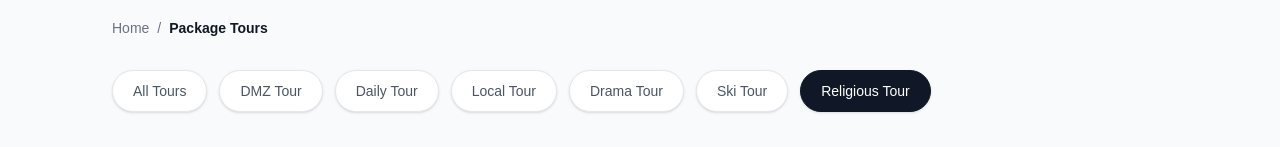
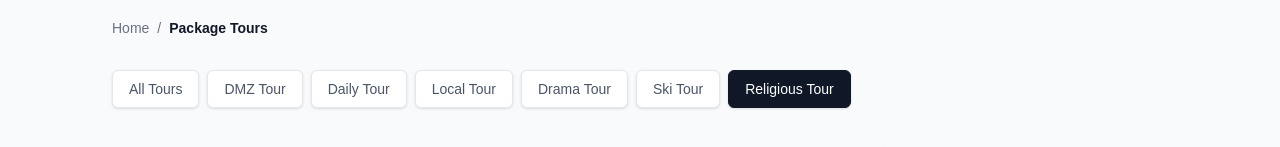
Before and after one commit to hdachan/myseosite, a Next.js app: page /package/religious in a window 1280 px wide. Shown: the part 410-557 px from the top of the page. Built offline with nearby package versions, Linux system fonts and the light colour scheme; grey boxes are pictures that could not be loaded; a web font is replaced by a local one.

Commit message:
20260117 미리보기 이미지 테스트

```diff
--- a/src/app/layout.tsx
+++ b/src/app/layout.tsx
@@ -7,8 +7,9 @@ import FloatingChatButton from "@/components/FloatingChatButton";
 import ScrollToTop from "@/components/ScrollToTop";
 
 export const metadata: Metadata = {
-  // ✅ 실제 도메인 주소 (나중에 꼭 변경!)
-  metadataBase: new URL("https://mysite.com"),
+  // ⭐ [정답] Vercel 임시 주소를 넣으시면 됩니다!
+  // 이제 이미지는 https://myseosite.vercel.app/images/background_v3.png 경로로 제공됩니다.
+  metadataBase: new URL("https://myseosite.vercel.app"),
 
   title: {
     default: "Korea DMZ Tours & Seoul Travel | Seoul City Tour",
@@ -17,6 +18,7 @@ export const metadata: Metadata = {
   description:
     "Seoul departure DMZ tour specialist. One-day course including the 3rd Tunnel, Dora Observatory, and Dorasan Station. Daily departure with lunch and English-speaking guide.",
 
+  // 테스트 중이니 로봇 수집 차단 유지
   robots: {
     index: false,
     follow: false,
@@ -28,7 +30,6 @@ export const metadata: Metadata = {
     canonical: "/",
   },
 
-  // Open Graph (카톡/페북 공유 미리보기)
   openGraph: {
     title: "DMZ Tour from Seoul – Full Day Experience",
     description: "The most complete DMZ tour departing from Seoul.",
@@ -36,6 +37,7 @@ export const metadata: Metadata = {
     url: "/",
     images: [
       {
+        // 실제 작동 경로: https://myseosite.vercel.app/images/background_v3.png
         url: "/images/background_v3.png",
         width: 1200,
         height: 630,
@@ -46,12 +48,10 @@ export const metadata: Metadata = {
     type: "website",
   },
 
-  // Twitter (트위터 미리보기)
   twitter: {
     card: "summary_large_image",
     title: "DMZ Tour from Seoul",
     description: "Explore the Korean Demilitarized Zone.",
-    // ✅ [수정됨] 여기도 똑같이 교체!
     images: ["/images/background_v3.png"],
   },
 };
@@ -73,10 +73,10 @@ export default function RootLayout({
               "@context": "https://schema.org",
               "@type": "TravelAgency",
               name: "Seoul City Tour",
-              // ✅ [수정됨] 구조화 데이터 이미지도 교체
-              image: "https://mysite.com/images/background_v3.png",
-              url: "https://mysite.com",
-              logo: "https://mysite.com/images/logo.png",
+              // 구조화 데이터도 임시 주소 기반으로 변경
+              image: "https://myseosite.vercel.app/images/background_v3.png",
+              url: "https://myseosite.vercel.app",
+              logo: "https://myseosite.vercel.app/images/logo.png",
               description: "DMZ tour specialist departing from Seoul.",
               telephone: "+82-2-774-3345",
               address: {
--- a/src/components/TourLayout.tsx
+++ b/src/components/TourLayout.tsx
@@ -4,6 +4,9 @@ import Link from "next/link";
 import PageHero from "./PageHero";
 import { type PackageTour } from "@/app/package/packageData";
 import TourCard from "./TourCard";
+
+/* ✅ 폰트 가져오기 */
+import { hangameFont } from "@/lib/fonts";
 
 const categories = [
   { key: "ALL", label: "All Tours", path: "/package" },
@@ -38,13 +41,8 @@ export default function TourLayout({
         imageSrc="/images/background_korea_pt2.png"
       />
 
-      {/* ⭐ [핵심 수정] 레이아웃 정렬 통일
-         1. max-w-6xl mx-auto: 전체 너비 제한
-         2. px-8 lg:px-12: 헤더/Hero와 동일한 좌우 여백 적용
-         3. mt-12: Hero 섹션과 적당한 간격 띄우기
-      */}
       <div className="max-w-6xl mx-auto px-8 lg:px-12 mt-12 pb-20">
-        {/* Breadcrumb (박스 없이 깔끔하게 배치) */}
+        {/* Breadcrumb */}
         <nav aria-label="Breadcrumb" className="mb-8">
           <ol className="flex items-center gap-2 text-sm text-gray-500">
             <li>
@@ -57,29 +55,35 @@ export default function TourLayout({
           </ol>
         </nav>
 
-        {/* 카테고리 필터
-           - 배경이 회색이므로 버튼을 흰색(bg-white)으로 만들어 가독성 확보
-        */}
+        {/* 카테고리 필터 */}
         <nav
           aria-label="Tour categories"
-          className="flex flex-wrap gap-3 mb-10"
+          className="flex gap-2 mb-10 overflow-x-auto snap-x scrollbar-hide pb-2 md:flex-wrap md:overflow-visible md:pb-0"
         >
           {categories.map(({ key, label, path }) => (
             <Link
               key={key}
               href={path}
-              className={`px-5 py-2.5 rounded-full text-sm font-medium transition shadow-sm border ${
-                currentCategory === key
-                  ? "bg-gray-900 text-white border-gray-900" // 활성: 진한 회색/검정 계열로 모던하게 (원하면 red-700으로 복구 가능)
-                  : "bg-white text-gray-600 border-gray-200 hover:bg-gray-50 hover:border-gray-300" // 비활성: 흰색 배경
-              }`}
+              /* ✅ 수정됨: 폰트 적용 + 패딩(크기) 축소 (px-4 py-2) */
+              className={`
+                flex-shrink-0 snap-center
+                px-4 py-2 rounded-[6px]
+                text-sm font-medium
+                transition shadow-sm border whitespace-nowrap
+                ${hangameFont.className}
+                ${
+                  currentCategory === key
+                    ? "bg-gray-900 text-white border-gray-900"
+                    : "bg-white text-gray-600 border-gray-200 hover:bg-gray-50 hover:border-gray-300"
+                }
+              `}
             >
               {label}
             </Link>
           ))}
         </nav>
 
-        {/* 투어 카드 그리드 (카드 자체에 그림자가 있으므로 컨테이너는 심플하게) */}
+        {/* 투어 카드 그리드 */}
         <section className="grid grid-cols-1 md:grid-cols-2 lg:grid-cols-4 gap-x-6 gap-y-10">
           {safeTours.length > 0 ? (
             safeTours.map((tour, index) => (
```
